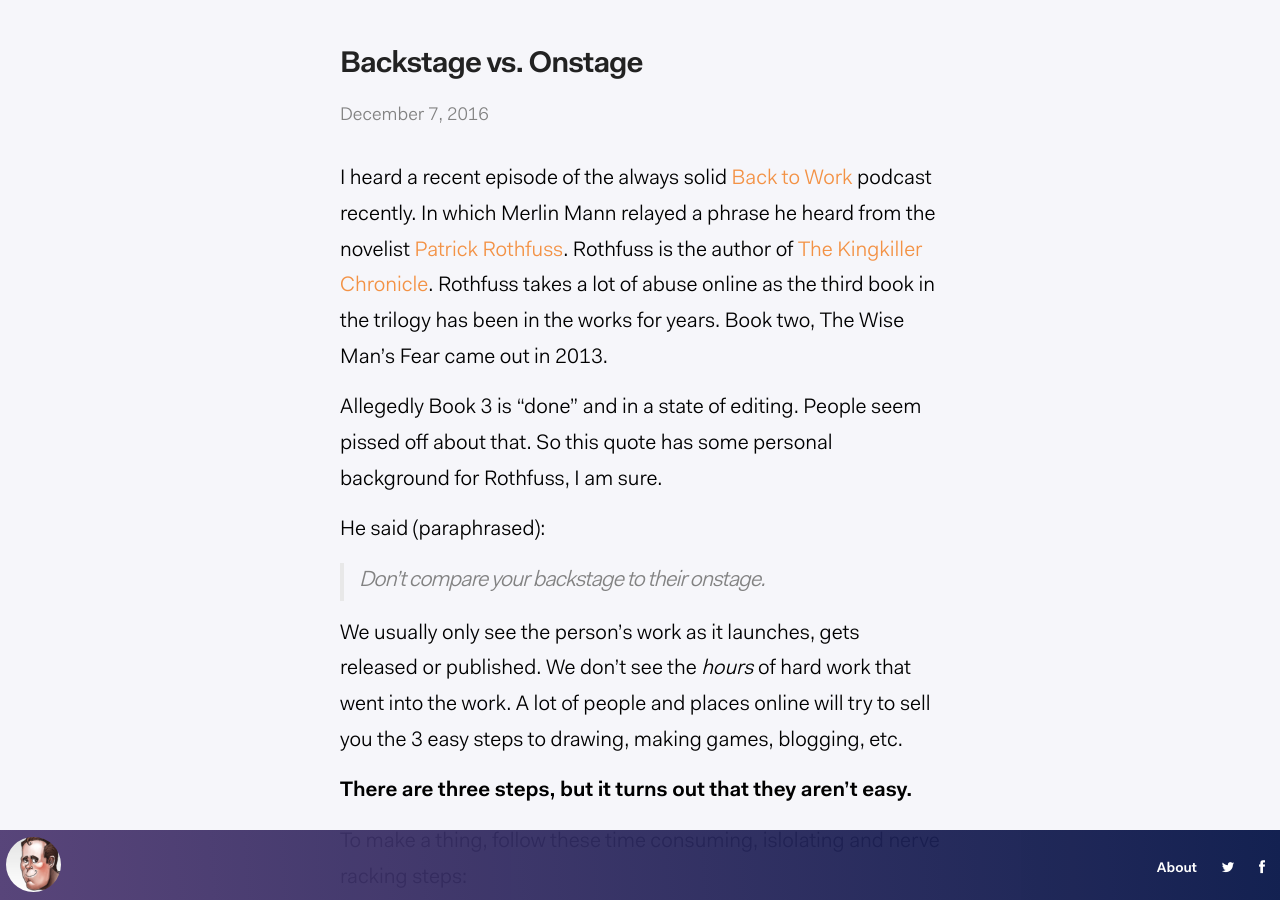
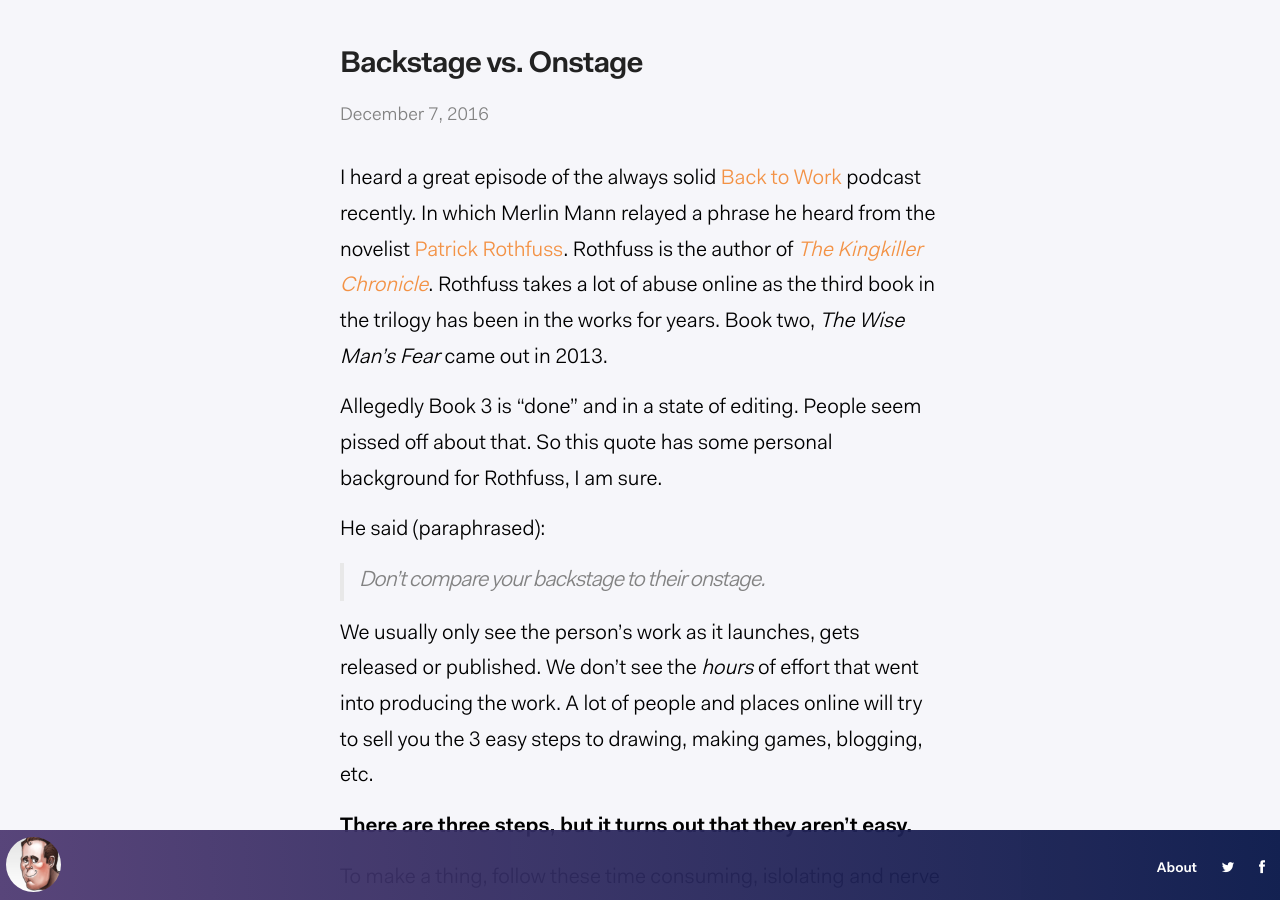
Before and after one commit to techartjam/techartjam, a Jekyll site: the page built from _posts/2016-12-7-onstage-backstage.markdown, in a window 1280 px wide and 900 px high. Built offline with Jekyll 4.4.1, drawn with Linux system fonts in a browser that asks for light colours; comment, search, counter and statistics services are not loaded.

Commit message:
Minor edits to copy on posts

```diff
--- a/_posts/2016-12-5-ideas-are-cheap.markdown
+++ b/_posts/2016-12-5-ideas-are-cheap.markdown
@@ -18,6 +18,8 @@ Here's the checklist I gave him:
 2. Think of as many ways as you can for why each idea might fail.
 3. Then for the ideas without fail states, make a note for how long the idea will take to implement.
 
-[The Dip](https://www.amazon.com/Dip-Little-Book-Teaches-Stick/dp/1591841666) is a good, brief book on evaluating the amount of work required to execute something, and ultimately if it's worth it at all.
+This strategy seemed to have helped him. He was better able to work with that team. To a certain extent. But thier diffculty is another story, for another day.
+
+By the way, [The Dip](https://www.amazon.com/Dip-Little-Book-Teaches-Stick/dp/1591841666) is a good, brief book on evaluating the amount of work required to execute something, and ultimately if it's worth it at all.
 
 ![The Dip](https://images-na.ssl-images-amazon.com/images/I/711KLBqCiJL.jpg)
--- a/_posts/2016-12-7-onstage-backstage.markdown
+++ b/_posts/2016-12-7-onstage-backstage.markdown
@@ -6,7 +6,7 @@ description: "No lifehacks or protips, just work."
 categories: coaching
 ---
 
-I heard a recent episode of the always solid [Back to Work](http://5by5.tv/b2w/299) podcast recently. In which Merlin Mann relayed a phrase he heard from the novelist [Patrick Rothfuss](http://www.patrickrothfuss.com/). Rothfuss is the author of [The Kingkiller Chronicle](https://www.amazon.com/Name-Wind-Patrick-Rothfuss/dp/0756404746). Rothfuss takes a lot of abuse online as the third book in the trilogy has been in the works for years. Book two, The Wise Man's Fear came out in 2013.
+I heard a great episode of the always solid [Back to Work](http://5by5.tv/b2w/299) podcast recently. In which Merlin Mann relayed a phrase he heard from the novelist [Patrick Rothfuss](http://www.patrickrothfuss.com/). Rothfuss is the author of _[The Kingkiller Chronicle](https://www.amazon.com/Name-Wind-Patrick-Rothfuss/dp/0756404746)_. Rothfuss takes a lot of abuse online as the third book in the trilogy has been in the works for years. Book two, _The Wise Man's Fear_ came out in 2013.
 
 Allegedly Book 3 is "done" and in a state of editing. People seem pissed off about that. So this quote has some personal background for Rothfuss, I am sure.
 
@@ -14,7 +14,7 @@ He said (paraphrased):
 
 > Don't compare your backstage to their onstage.
 
-We usually only see the person's work as it launches, gets released or published. We don't see the _hours_ of hard work that went into the work. A lot of people and places online will try to sell you the 3 easy steps to drawing, making games, blogging, etc.
+We usually only see the person's work as it launches, gets released or published. We don't see the _hours_ of effort that went into producing the work. A lot of people and places online will try to sell you the 3 easy steps to drawing, making games, blogging, etc.
 
 **There are three steps, but it turns out that they aren't easy.**
 
```
